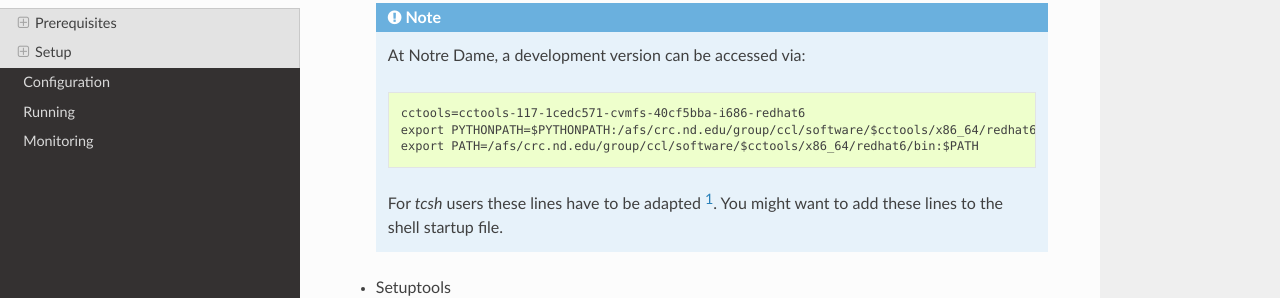
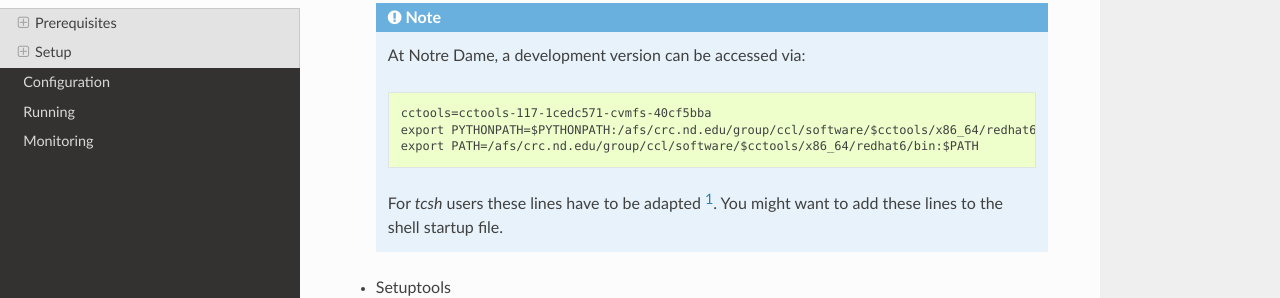
Before and after one commit to NDCMS/lobster, a Sphinx documentation site: the page built from docs/install.rst, in a window 1280 px wide and 900 px high, scrolled down 610 px. Shown: the part 154-452 px from the top of the window. Built offline with Sphinx 7.4.7 and the Read the Docs theme 2.0.0, drawn with Linux system fonts in a browser that asks for light colours; some of the changed text lies outside the part shown.

Commit message:
Correct cctools version in documentation
Looks like what got posted to Slack wasn't correct.

```diff
--- a/docs/install.rst
+++ b/docs/install.rst
@@ -32,7 +32,7 @@ Dependencies
   .. note::
      At Notre Dame, a development version can be accessed via::
 
-      cctools=cctools-117-1cedc571-cvmfs-40cf5bba-i686-redhat6
+      cctools=cctools-117-1cedc571-cvmfs-40cf5bba
       export PYTHONPATH=$PYTHONPATH:/afs/crc.nd.edu/group/ccl/software/$cctools/x86_64/redhat6/lib/python2.6/site-packages
       export PATH=/afs/crc.nd.edu/group/ccl/software/$cctools/x86_64/redhat6/bin:$PATH
 
@@ -107,6 +107,6 @@ Try manually installing ``numpy``::
 .. [#ftools] ``tcsh`` users should use the following to access the
    `cctools` development version at Notre Dame::
 
-    setenv cctools cctools-117-1cedc571-cvmfs-40cf5bba-i686-redhat6
+    setenv cctools cctools-117-1cedc571-cvmfs-40cf5bba
     setenv PYTHONPATH ${PYTHONPATH}:/afs/crc.nd.edu/group/ccl/software/$cctools/x86_64/redhat6/lib/python2.6/site-packages
     setenv PATH /afs/crc.nd.edu/group/ccl/software/$cctools/x86_64/redhat6/bin:${PATH}
```
